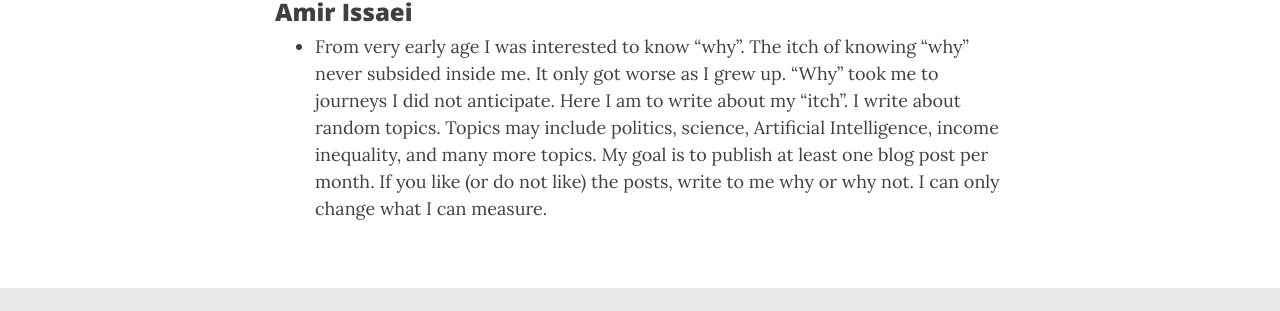
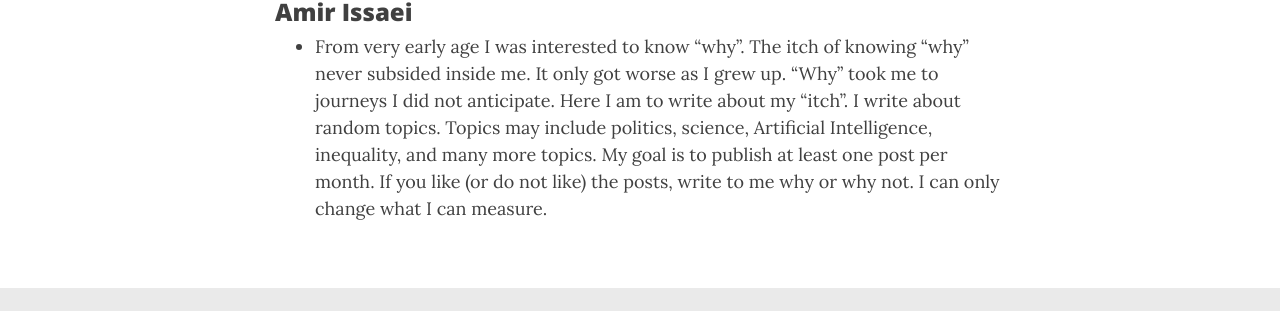
Before and after one commit to aissaei/randomlyordered.github.io, a Jekyll site: the page built from aboutme.md, in a window 1280 px wide and 1129 px high. Shown: the part 607-918 px from the top of the window. Built offline with Jekyll 4.4.1, drawn with Linux system fonts in a browser that asks for light colours; nearby versions of some CDN libraries.

Commit message:
changing about me

```diff
--- a/aboutme.md
+++ b/aboutme.md
@@ -9,4 +9,4 @@
 
 ### Amir Issaei
 
-- From very early age I was interested to know "why". The itch of knowing "why" never subsided inside me. It only got worse as I grew up. "Why" took me to journeys I did not anticipate. Here I am to write about my "itch". I write about random topics. Topics may include politics, science, Artificial Intelligence, income inequality, and many more topics. My goal is to publish at least one blog post per month. If you like (or do not like) the posts, write to me why or why not. I can only change what I can measure.
+- From very early age I was interested to know "why". The itch of knowing "why" never subsided inside me. It only got worse as I grew up. "Why" took me to journeys I did not anticipate. Here I am to write about my "itch". I write about random topics. Topics may include politics, science, Artificial Intelligence, inequality, and many more topics. My goal is to publish at least one post per month. If you like (or do not like) the posts, write to me why or why not. I can only change what I can measure.
```
